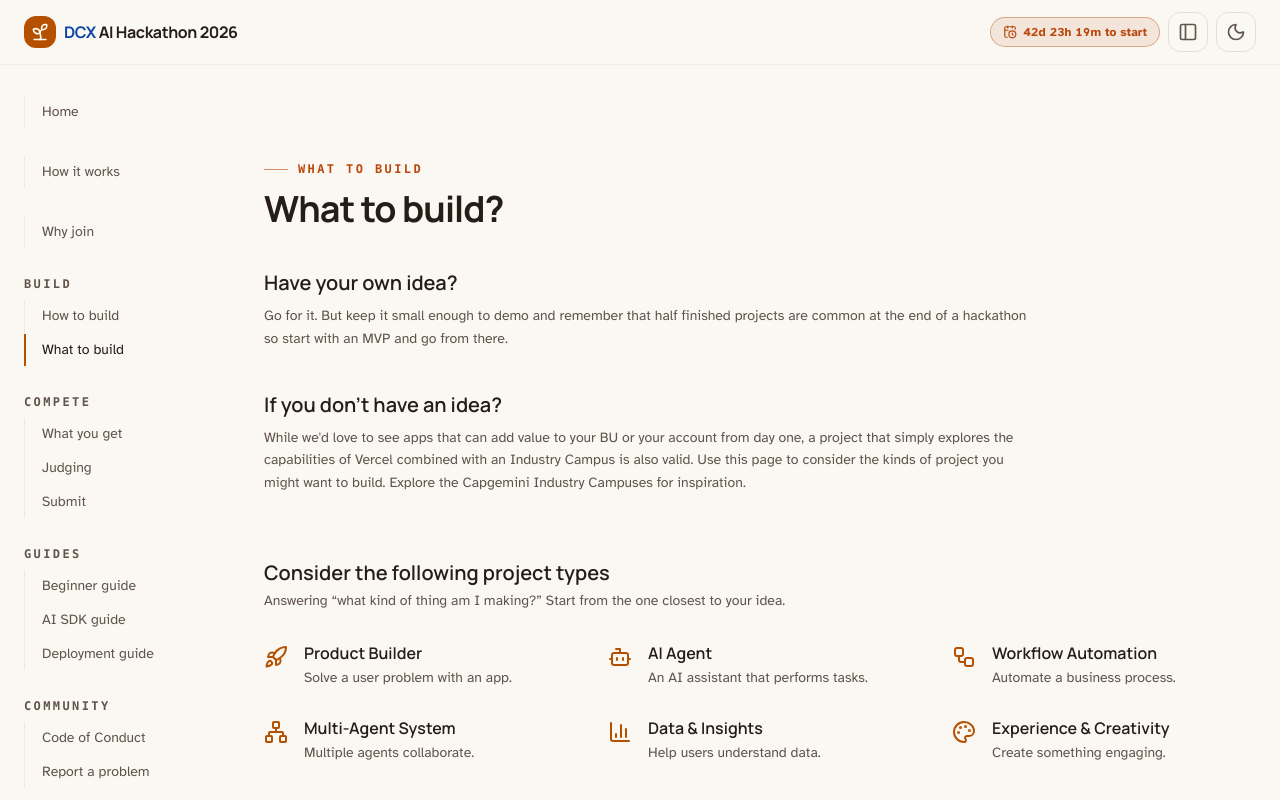
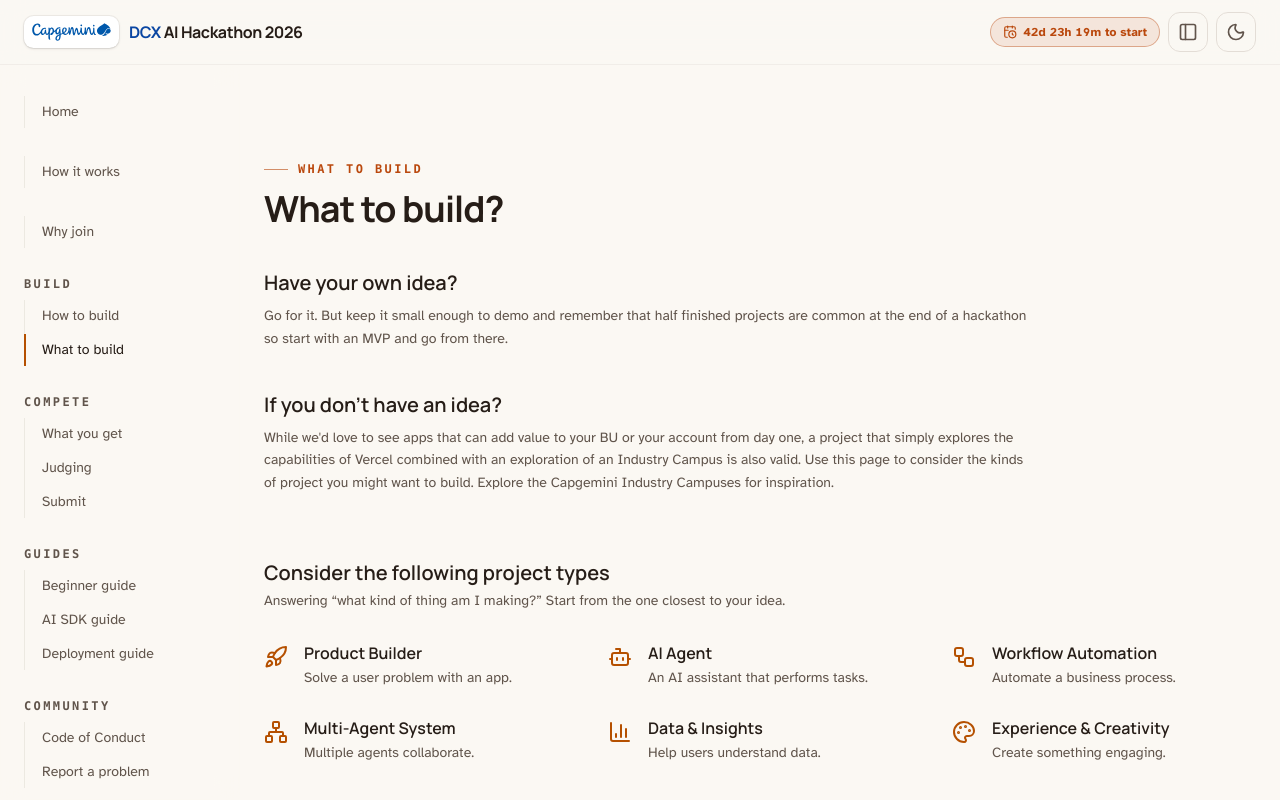
Before and after one commit to ramona-gawarwala/v0-dcx-hackathon-2026-website, a Next.js app: page /what-to-build in a window 1280 px wide. Shown: the top 800 px of the page. Built offline with nearby package versions, Linux system fonts and the light colour scheme.

Commit message:
feat: update project idea description and add Capgemini logo
Co-authored-by: Fraser Brooks <22563304+frabrooks@users.noreply.github.com>

```diff
--- a/components/sections/what-to-build.tsx
+++ b/components/sections/what-to-build.tsx
@@ -21,7 +21,7 @@ export function WhatToBuild() {
           <h3 className="font-display text-xl font-semibold">If you don&apos;t have an idea?</h3>
           <p className="mt-2 max-w-3xl text-sm leading-relaxed text-muted-foreground">
             While we&apos;d love to see apps that can add value to your BU or your account from day
-            one, a project that simply explores the capabilities of Vercel combined with an Industry
+            one, a project that simply explores the capabilities of Vercel combined with an exploration of an Industry
             Campus is also valid. Use this page to consider the kinds of project you might want to
             build. Explore the Capgemini Industry Campuses for inspiration.
           </p>
--- a/components/site-header.tsx
+++ b/components/site-header.tsx
@@ -3,7 +3,7 @@
 import { useState } from 'react'
 import Link from 'next/link'
 import { usePathname } from 'next/navigation'
-import { Menu, X, Sprout } from 'lucide-react'
+import { Menu, X } from 'lucide-react'
 import { navMenu, isNavGroup } from '@/lib/content'
 import { isNavLinkActive } from '@/lib/nav'
 import { ThemeToggle } from '@/components/theme-toggle'
@@ -19,9 +19,15 @@ export function SiteHeader() {
     <header className="sticky top-0 z-50 border-b border-border/40 bg-background/80 backdrop-blur-md">
       <ScrollProgress />
       <div className="flex h-16 items-center justify-between gap-4 px-4 sm:px-6">
-        <Link href="/" className="flex items-center gap-2 font-display text-base font-bold tracking-tight">
-          <span className="flex size-8 items-center justify-center rounded-lg bg-primary text-primary-foreground">
-            <Sprout className="size-5" />
+        <Link href="/" className="flex items-center gap-2.5 font-display text-base font-bold tracking-tight">
+          <span className="flex h-8 items-center justify-center rounded-md bg-white px-2 shadow-sm ring-1 ring-black/5">
+            <img
+              src="/capgemini-logo.svg"
+              alt="Capgemini"
+              width={96}
+              height={22}
+              className="h-[18px] w-auto"
+            />
           </span>
           <span>
             <span className="text-brand-blue">DCX</span> AI Hackathon 2026
```
Also changed, not shown: public/capgemini-logo.svg (added).
